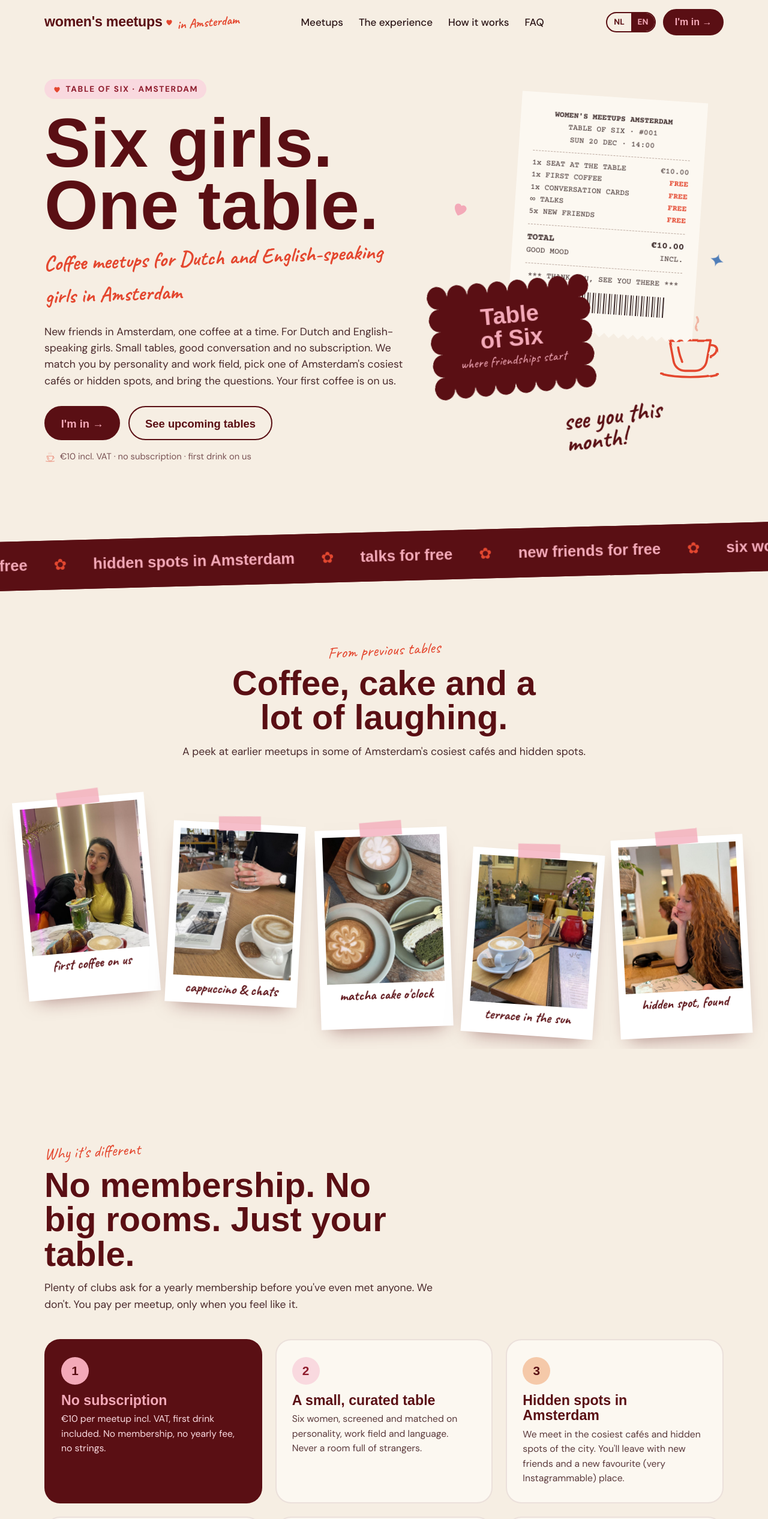
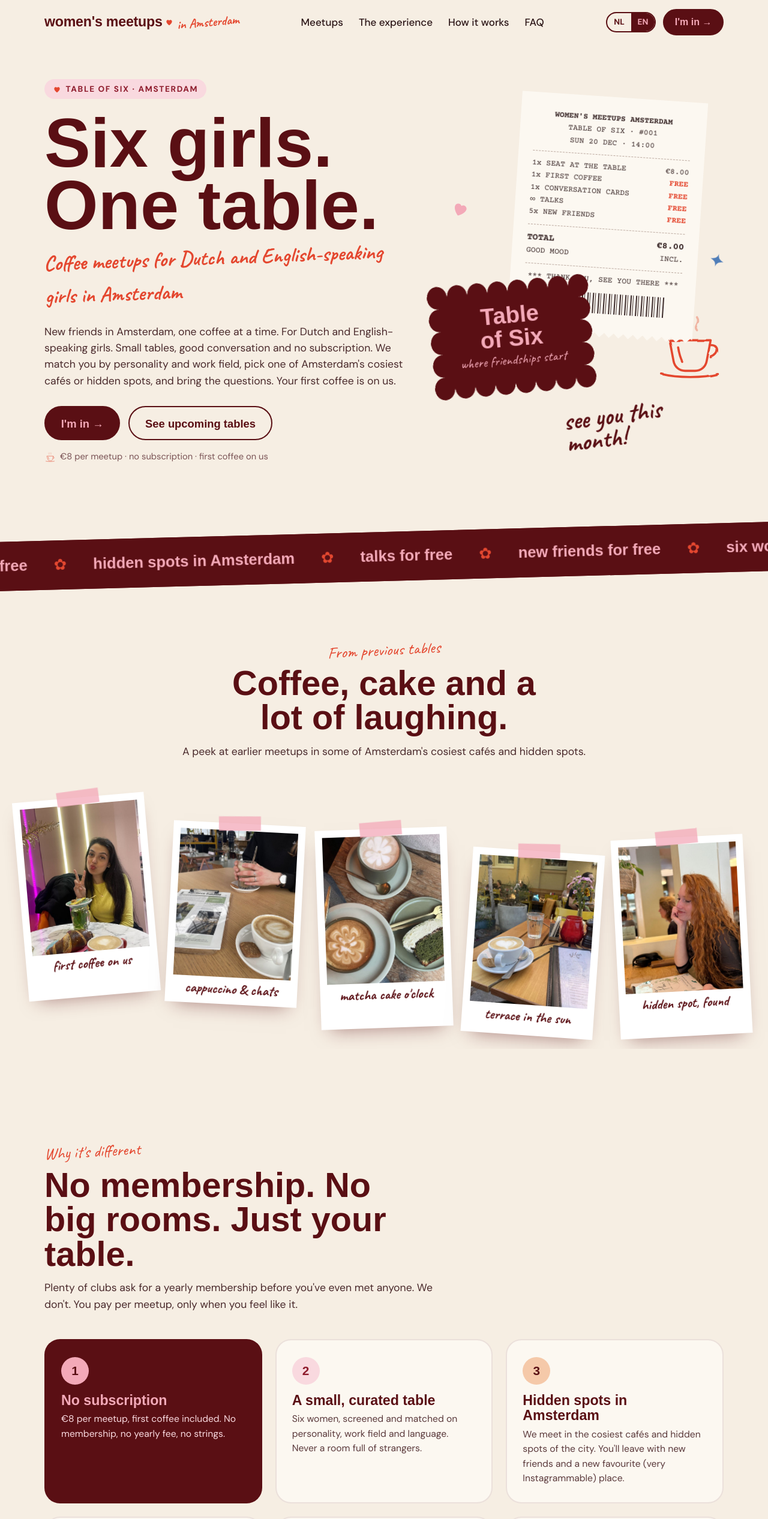
Before and after one commit to Boannap/womens-meetups-amsterdam, a Next.js app: page / in a window 1280 px wide. Shown: the top 2533 px of the page at 60% size. Built offline with nearby package versions, Linux system fonts and the light colour scheme; no server answers; a web font is replaced by a local one.

Commit message:
Revert "Price €10 incl. VAT, first drink included"
This reverts commit 634fec6ce3477a8bc32167c198e7798f846bc21a.

```diff
--- a/components/Home.tsx
+++ b/components/Home.tsx
@@ -53,13 +53,13 @@ export default function Home({ lang }: { lang: Lang }) {
               <div className="receipt" id="receipt">
                 <div className="c"><b>{t.r_head}</b><br />{t.r_table}<br />SUN 20 DEC · 14:00</div>
                 <hr />
-                <div className="row"><span>{t.r_seat}</span><span>€10.00</span></div>
+                <div className="row"><span>{t.r_seat}</span><span>€8.00</span></div>
                 <div className="row"><span>{t.r_coffee}</span><span className="free">{t.r_free}</span></div>
                 <div className="row"><span>{t.r_cards}</span><span className="free">{t.r_free}</span></div>
                 <div className="row"><span>{t.r_talks}</span><span className="free">{t.r_free}</span></div>
                 <div className="row"><span>{t.r_friends}</span><span className="free">{t.r_free}</span></div>
                 <hr />
-                <div className="row tot"><span>{t.r_total}</span><span>€10.00</span></div>
+                <div className="row tot"><span>{t.r_total}</span><span>€8.00</span></div>
                 <div className="row"><span>{t.r_mood}</span><span>{t.r_incl}</span></div>
                 <hr />
                 <div className="c">*** {t.r_thanks} ***</div>
--- a/components/PrivacyPage.tsx
+++ b/components/PrivacyPage.tsx
@@ -16,7 +16,7 @@ const COPY = {
       ["Your rights", "You can ask to see, correct or delete your data at any time, and you can complain to the Autoriteit Persoonsgegevens."],
     ],
     cancelTitle: "Tickets & cancellation",
-    cancel: "A ticket costs €10 including VAT and your first drink. Can't make it? Let us know at least 48 hours before the meetup and we'll move your seat to the next date. Later cancellations or no-shows can't be refunded. If we have to cancel, you get a full refund.",
+    cancel: "A ticket costs €8 and includes your first coffee. Can't make it? Let us know at least 48 hours before the meetup and we'll move your seat to the next date. Later cancellations or no-shows can't be refunded. If we have to cancel, you get a full refund.",
   },
   nl: {
     title: "Privacy & voorwaarden",
@@ -29,7 +29,7 @@ const COPY = {
       ["Jouw rechten", "Je kunt je gegevens altijd inzien, laten aanpassen of verwijderen, en je kunt een klacht indienen bij de Autoriteit Persoonsgegevens."],
     ],
     cancelTitle: "Tickets & annuleren",
-    cancel: "Een ticket kost €10, inclusief btw en je eerste drankje. Kun je niet? Laat het minstens 48 uur van tevoren weten, dan verplaatsen we je plek naar de volgende datum. Later annuleren of niet komen kunnen we niet terugbetalen. Moeten wij annuleren, dan krijg je je geld volledig terug.",
+    cancel: "Een ticket kost €8, inclusief je eerste koffie. Kun je niet? Laat het minstens 48 uur van tevoren weten, dan verplaatsen we je plek naar de volgende datum. Later annuleren of niet komen kunnen we niet terugbetalen. Moeten wij annuleren, dan krijg je je geld volledig terug.",
   },
 };
 
--- a/lib/content.json
+++ b/lib/content.json
@@ -1,7 +1,7 @@
 {
   "en": {
     "meta_title": "Women's Meetups in Amsterdam | Small coffee meetups in hidden spots, no subscription",
-    "meta_desc": "New friends in Amsterdam, one coffee at a time. Table of Six: six women, matched by personality, in the cosiest cafés and hidden spots of Amsterdam. €10 per meetup, no subscription.",
+    "meta_desc": "New friends in Amsterdam, one coffee at a time. Table of Six: six women, matched by personality, in the cosiest cafés and hidden spots of Amsterdam. €8 per meetup, no subscription.",
     "nav_meetups": "Meetups",
     "nav_exp": "The experience",
     "nav_how": "How it works",
@@ -13,7 +13,7 @@
     "hero_lead": "New friends in Amsterdam, one coffee at a time. For Dutch and English-speaking girls. Small tables, good conversation and no subscription. We match you by personality and work field, pick one of Amsterdam's cosiest cafés or hidden spots, and bring the questions. Your first coffee is on us.",
     "hero_cta1": "I'm in →",
     "hero_cta2": "See upcoming tables",
-    "hero_note": "€10 incl. VAT · no subscription · first drink on us",
+    "hero_note": "€8 per meetup · no subscription · first coffee on us",
     "r_head": "WOMEN'S MEETUPS AMSTERDAM",
     "r_table": "TABLE OF SIX · #001",
     "r_seat": "1x SEAT AT THE TABLE",
@@ -49,7 +49,7 @@
     "ev_full": "Full? Join the waitlist",
     "ev_reserve": "Reserve my seat",
     "ev_cafe": "hidden spot revealed after matching",
-    "ev_price": "€10 incl. VAT · first drink included",
+    "ev_price": "€8 · first coffee included",
     "ev_lang_nl": "Dutch",
     "ev_lang_en": "English",
     "ev_lang_mix": "Dutch + English",
@@ -151,7 +151,7 @@
       ],
       [
         "What does it cost?",
-        "€10 per meetup, incl. VAT, including your first drink and the conversation cards. Anything else you order at the café, you pay there yourself."
+        "€8 per meetup, including your first coffee and the conversation cards. Anything else you order at the café, you pay there yourself."
       ],
       [
         "How do you match the tables?",
@@ -216,7 +216,7 @@
     "usps": [
       [
         "No subscription",
-        "€10 per meetup incl. VAT, first drink included. No membership, no yearly fee, no strings."
+        "€8 per meetup, first coffee included. No membership, no yearly fee, no strings."
       ],
       [
         "A small, curated table",
@@ -280,7 +280,7 @@
   },
   "nl": {
     "meta_title": "Women's Meetups in Amsterdam | Kleine koffiemeetups op verborgen plekjes, geen abonnement",
-    "meta_desc": "Nieuwe vriendinnen in Amsterdam, één koffietje tegelijk. Table of Six: zes vrouwen, gematcht op persoonlijkheid, in de gezelligste cafés en verborgen plekjes van Amsterdam. €10 per meetup, geen abonnement.",
+    "meta_desc": "Nieuwe vriendinnen in Amsterdam, één koffietje tegelijk. Table of Six: zes vrouwen, gematcht op persoonlijkheid, in de gezelligste cafés en verborgen plekjes van Amsterdam. €8 per meetup, geen abonnement.",
     "nav_meetups": "Meetups",
     "nav_exp": "De ervaring",
     "nav_how": "Hoe het werkt",
@@ -292,7 +292,7 @@
     "hero_lead": "Nieuwe vriendinnen in Amsterdam, één koffietje tegelijk. Voor Nederlandse en Engelssprekende meiden. Kleine groepjes, goed gesprek en geen abonnement. We matchen je op persoonlijkheid en werkveld, kiezen een van de gezelligste cafés of hidden spots van Amsterdam en nemen de vragen mee. Je eerste koffie is van ons.",
     "hero_cta1": "Ik doe mee →",
     "hero_cta2": "Bekijk komende tafels",
-    "hero_note": "€10 incl. btw · geen abonnement · eerste drankje van ons",
+    "hero_note": "€8 per meetup · geen abonnement · eerste koffie van ons",
     "r_head": "WOMEN'S MEETUPS AMSTERDAM",
     "r_table": "TABLE OF SIX · #001",
     "r_seat": "1x PLEK AAN TAFEL",
@@ -328,7 +328,7 @@
     "ev_full": "Vol? Zet me op de wachtlijst",
     "ev_reserve": "Reserveer mijn plek",
     "ev_cafe": "hidden spot volgt na de matching",
-    "ev_price": "€10 incl. btw · eerste drankje inbegrepen",
+    "ev_price": "€8 · eerste koffie inbegrepen",
     "ev_lang_nl": "Nederlands",
     "ev_lang_en": "Engels",
     "ev_lang_mix": "Nederlands + Engels",
@@ -430,7 +430,7 @@
       ],
       [
         "Wat kost het?",
-        "€10 per meetup, incl. btw en je eerste drankje en de gespreksvragen. Wat je verder bestelt, reken je zelf af bij het café."
+        "€8 per meetup, inclusief je eerste koffie en de gespreksvragen. Wat je verder bestelt, reken je zelf af bij het café."
       ],
       [
         "Hoe matchen jullie de tafels?",
@@ -495,7 +495,7 @@
     "usps": [
       [
         "Geen abonnement",
-        "€10 per meetup incl. btw, eerste drankje inbegrepen. Geen lidmaatschap, geen jaarbedrag, nergens aan vast."
+        "€8 per meetup, eerste koffie inbegrepen. Geen lidmaatschap, geen jaarbedrag, nergens aan vast."
       ],
       [
         "Een klein, zorgvuldig groepje",
--- a/lib/site.ts
+++ b/lib/site.ts
@@ -22,7 +22,7 @@ export const BOANNA_SOCIALS = [
   { name: "YouTube", handle: "@boannathroughtwenties", url: "https://www.youtube.com/@boannathroughtwenties" },
 ] as const;
 export const MEETUP_PHOTOS = [1, 2, 3, 4, 5].map((n) => `/meetups/meetup-${n}.jpg`);
-export const PRICE_EUR = "10.00";
+export const PRICE_EUR = "8.00";
 
 export const dict = (lang: Lang): Dict => content[lang] as Dict;
 export const EVENTS = events as MeetupEvent[];
```
Also changed, not shown: public/llms.txt.
